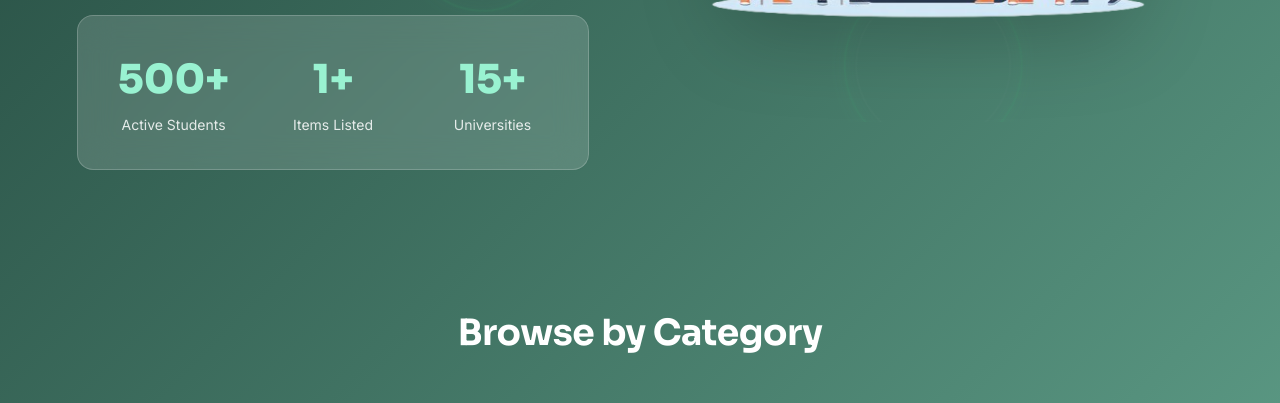
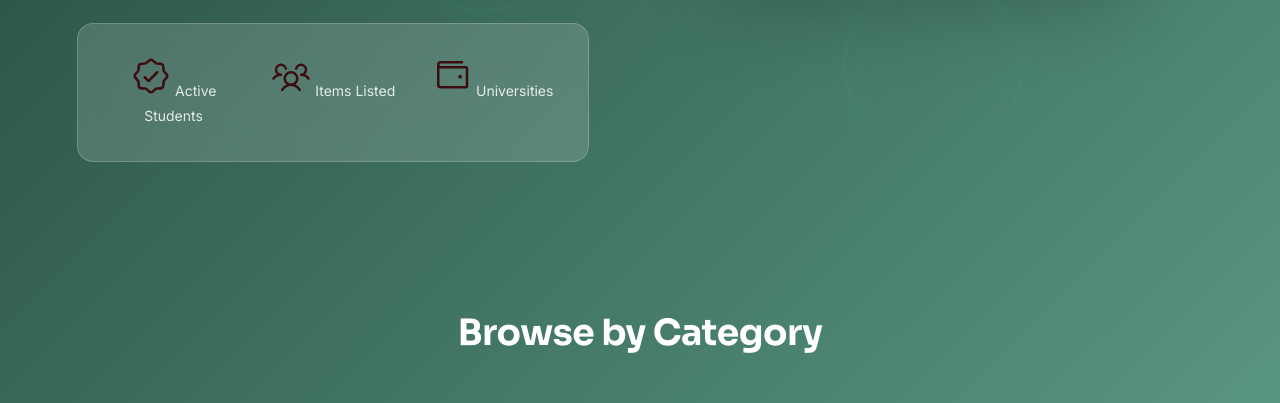
Before and after one commit to 2K-com/BorrowBox, a Python web app: template templates/index.html in a window 1280 px wide. Shown: the part 678-1081 px from the top of the page. Run offline with Jinja, Linux system fonts and the light colour scheme; the template is opened without the code that fills it, so the values that code supplies are empty.

Commit message:
Paths change

```diff
--- a/css/style.css
+++ b/static/css/style.css
@@ -405,14 +405,6 @@ body {
 
 .stat {
   text-align: center;
-}
-
-.stat-number {
-  font-size: 2.5rem;
-  font-weight: var(--fw-extrabold);
-  color: var(--accent-green);
-  display: block;
-  font-family: var(--font-main);
 }
 
 .stat-label {
--- a/templates/index.html
+++ b/templates/index.html
@@ -68,15 +68,15 @@
           <!-- Stats Section -->
           <div class="hero-stats">
             <div class="stat">
-              <span class="stat-number">500+</span>
+              <img src="../assets/images/seal-check.svg" alt="Campus-verified"></img>
               <span class="stat-label">Active Students</span>
             </div>
             <div class="stat">
-              <span class="stat-number">1,200+</span>
+              <img src="../assets/images/users-three.svg" alt="Peer powered"></img>
               <span class="stat-label">Items Listed</span>
             </div>
             <div class="stat">
-              <span class="stat-number">15+</span>
+              <img src="../assets/images/wallet.svg" alt="Wallet-smart"></img>
               <span class="stat-label">Universities</span>
             </div>
           </div>
@@ -319,7 +319,7 @@
                     width="35"
                     height=""
                     viewBox="0 0 24 24"
-                    style="fill: rgba(0, 0, 0, 1); transform:; msfilter:"
+                    style="fill: rgba(0, 0, 0, 1)"
                   >
                     <circle
                       cx="4.983"
@@ -341,7 +341,7 @@
                     width="35"
                     height=""
                     viewBox="0 0 24 24"
-                    style="fill: rgba(0, 0, 0, 1); transform:; msfilter:"
+                    style="fill: rgba(0, 0, 0, 1)"
                   >
                     <path
                       fill-rule="evenodd"
@@ -359,7 +359,7 @@
                     width="35"
                     height=""
                     viewBox="0 0 24 24"
-                    style="fill: rgba(0, 0, 0, 1); transform:; msfilter:"
+                    style="fill: rgba(0, 0, 0, 1)"
                   >
                     <path
                       d="M21.593 7.203a2.506 2.506 0 0 0-1.762-1.766C18.265 5.007 12 5 12 5s-6.264-.007-7.831.404a2.56 2.56 0 0 0-1.766 1.778c-.413 1.566-.417 4.814-.417 4.814s-.004 3.264.406 4.814c.23.857.905 1.534 1.763 1.765 1.582.43 7.83.437 7.83.437s6.265.007 7.831-.403a2.515 2.515 0 0 0 1.767-1.763c.414-1.565.417-4.812.417-4.812s.02-3.265-.407-4.831zM9.996 15.005l.005-6 5.207 3.005-5.212 2.995z"
```
Also changed, not shown: assets/test images/5815512.png (renamed from assets/images/5815512.png), assets/test images/accessories.png (renamed from assets/images/accessories.png), assets/test images/books.png (renamed from assets/images/books.png), assets/test images/clothing.jpg (renamed from assets/images/clothing.jpg), assets/test images/controller.png (renamed from assets/images/controller.png), assets/test images/electronics.png (renamed from assets/images/electronics.png), assets/test images/headphone.png (renamed from assets/images/headphone.png), assets/test images/hero.png (renamed from assets/images/hero.png), assets/test images/hoodie.png (renamed from assets/images/hoodie.png), assets/test images/shoes.png (renamed from assets/images/shoes.png), assets/test images/tools.png (renamed from assets/images/tools.png), static/css/dashboard.css (renamed from css/dashboard.css), static/css/login.css (renamed from css/login.css), static/css/root.css (renamed from css/root.css), 4 more files.
